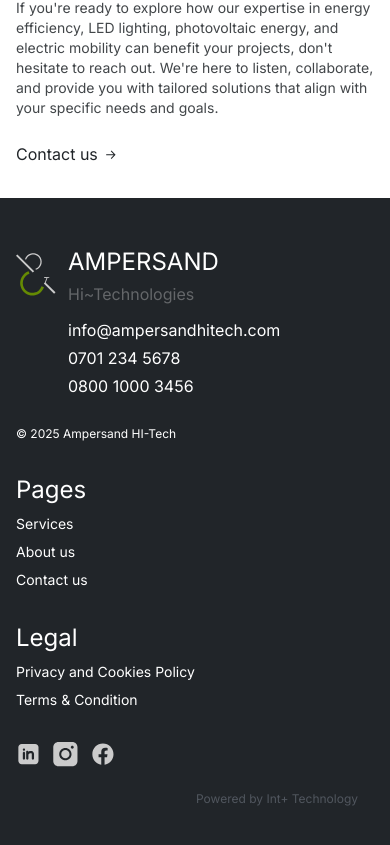
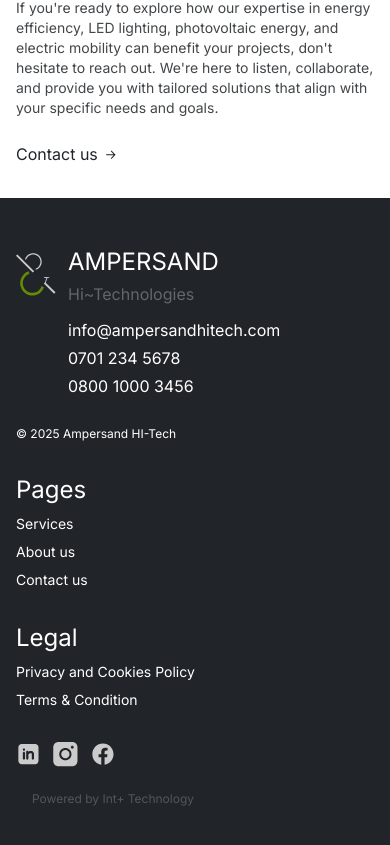
Before and after one commit to temixxx555/Ampersand, a Next.js app: page / in a window 390 px wide. Shown: the part 4949-5794 px from the top of the page. Built offline with nearby package versions, Linux system fonts and the light colour scheme.

Commit message:
updated code

```diff
--- a/src/compnents/Footer.jsx
+++ b/src/compnents/Footer.jsx
@@ -98,7 +98,7 @@ export default function Footer() {
       </div>
 
       {/* Powered By Section */}
-      <div className='container mx-auto px-4 mt-6 text-right'>
+      <div className='container mx-auto px-4 mt-6 text-left md:text-right'>
         <a
           href='https://www.intplus.co'
           target='_blank'
```
